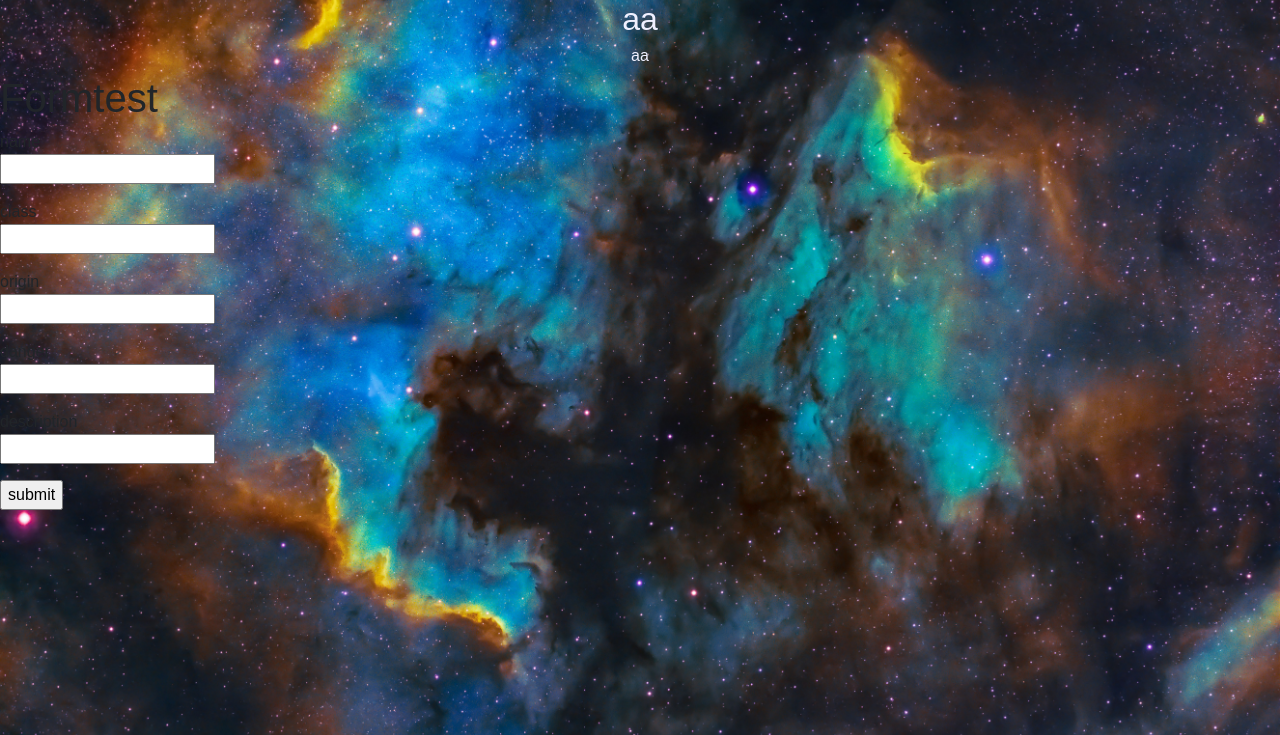
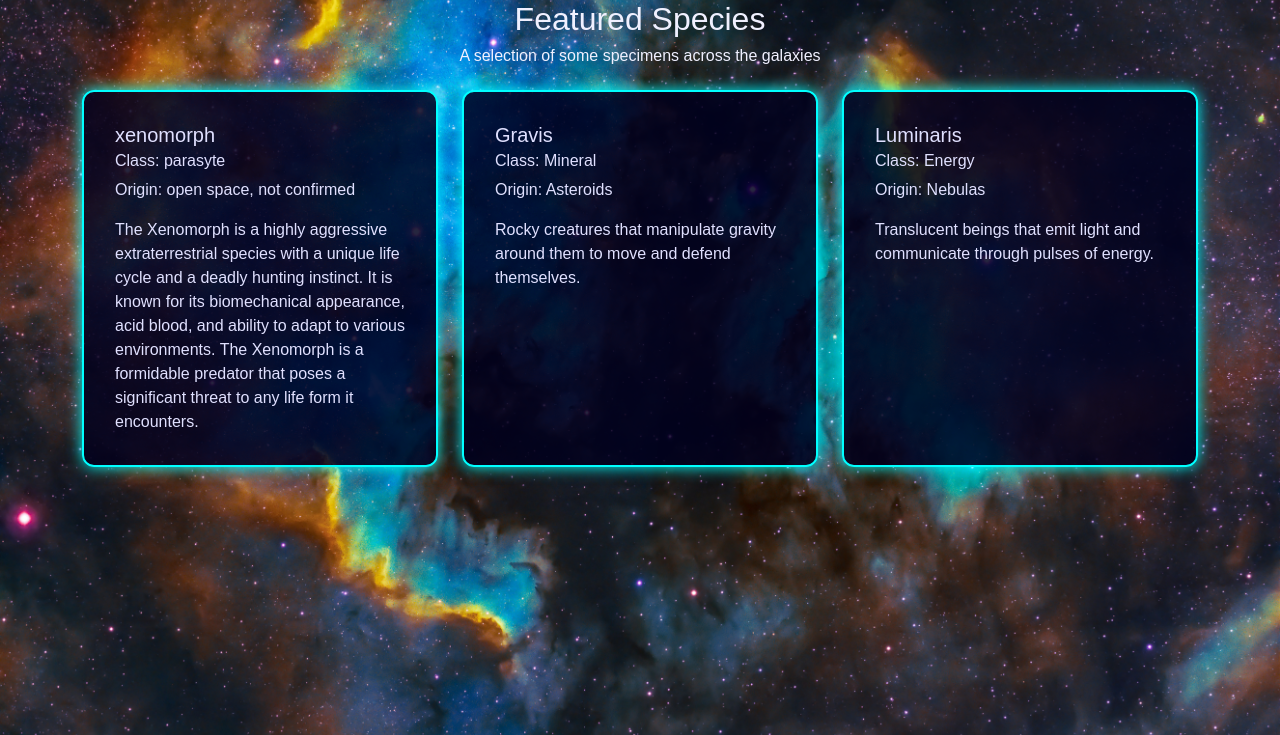
Before and after one commit to YuXiang1105/proyect-web-begginer, a Flask app: page /species in a window 1280 px wide. Shown: the part 65-800 px from the top of the page. Run offline with Flask 3, Linux system fonts and the light colour scheme.

Commit message:
form in progress

```diff
--- a/app/routes.py
+++ b/app/routes.py
@@ -29,17 +29,20 @@ aliens = [
 @main.route('/')
 @main.route('/index')
 def index():
-    return render_template('index.html', title='Home', aliens = aliens)
+    return render_template('index.html', aliens = aliens)
 
 @main.route('/information')
 def information():
-    return render_template('information.html', title='User information')
+    return render_template('information.html')
 
-@main.route('/species', methods =['GET', 'POST'])
+@main.route('/species')
 def species():
+    return render_template('species.html', aliens = aliens)
 
+@main.route('/form' ,methods =['GET', 'POST'])
+def form():
+    form = MessageForm()
     name = None
-    form = MessageForm()
     class_imput = None
     origin = None
     danger = None
@@ -48,10 +51,11 @@ def species():
     new_alien={}
 
     if form.validate_on_submit():
+
         new_alien = {
             "name": form.name.data,
             "danger": form.danger.data,
-            "class": form.class_input.data,
+            "class": form.class_imput.data,
             "origin": form.origin.data,
             "description": form.description.data
         }
@@ -59,5 +63,5 @@ def species():
         aliens.append(new_alien)
 
 
-    return render_template('species.html', title='magic storage', class_imput = class_imput,
-        name = name, form = form,origin = origin, danger = danger, description = description)
+    return render_template('form.html', class_imput = class_imput,name = name,
+        form = form,origin = origin, danger = danger, description = description, aliens = aliens)
--- a/app/static/css/species.css
+++ b/app/static/css/species.css
@@ -3,3 +3,12 @@
     text-align: center;
     color:#f0f0ff;
 }
+.own_costum_cards .card {
+    background-color: rgba(0, 0, 30, 0.85);
+    color: #e0e0ff;
+    border: 2px solid #00ffff;
+    border-radius: 12px;
+    box-shadow: 0 0 15px #00ffff;
+    padding: 15px;
+    height: 100%;
+}
--- a/app/templates/base.html
+++ b/app/templates/base.html
@@ -55,6 +55,11 @@
                 <img src="../static/images/incons/bank.png" alt="bank.png">
                 <a href="{{url_for('main.species')}}">Species</a>
             </li>
+            <li>
+                <img src="../static/images/incons/bank.png" alt="bank.png">
+                <a href="{{url_for('main.form')}}">New Specimen</a>
+            </li>
+
 
         </ul>
     </div>
--- a/app/templates/species.html
+++ b/app/templates/species.html
@@ -2,42 +2,33 @@
 {% block app_pagecontent %}
 
 <div class="title">
-<h2>aa</h2>
-<h6>aa</h6>
-
+ <h2>Featured Species</h2>
+  <h6>A selection of some specimens across the galaxies</h6>
 </div>
 
-  <h1>Formtest</h1>
-  <form action="" method="post">
-    {{ form.hidden_tag() }}
+<div class="own_costum_cards">
+    <div class="container mt-4">
+        <div class="row">
+            {% for alien in aliens[:3] %}
+            <div class="col-md-4 mb-4">
+                <div class="card h-100">
+                    <div class="card-body">
+                        <h5 class="card-title">{{ alien.name }}</h5>
+                        <h6 class="card-subtitle mb-2">
+                            Class: {{ alien.class }}
+                        </h6>
+                        <p class="card-text">
+                            Origin: {{ alien.origin }}
+                        </p>
+                        <p class="card-text">{{ alien.description }}</p>
+                    </div>
+                </div>
+            </div>
+            {% endfor %}
+        </div>
+    </div>
+</div>
 
-    <p>
-      {{ form.name.label }}<br>
-      {{ form.name() }}
-    </p>
-
-    <p>
-      {{ form.class_imput.label }}<br>
-      {{ form.class_imput() }}
-    </p>
-
-    <p>
-      {{ form.origin.label }}<br>
-      {{ form.origin() }}
-    </p>
-
-    <p>
-      {{ form.danger.label }}<br>
-      {{ form.danger() }}
-    </p>
-
-    <p>
-      {{ form.description.label }}<br>
-      {{ form.description() }}
-    </p>
-
-    <p>{{ form.submit() }}</p>
-  </form>
 {% endblock %}
 
 
```
Also changed, not shown: app/static/css/form.css (added, +17 -0 lines), app/templates/form.html (added, +41 -0 lines).
